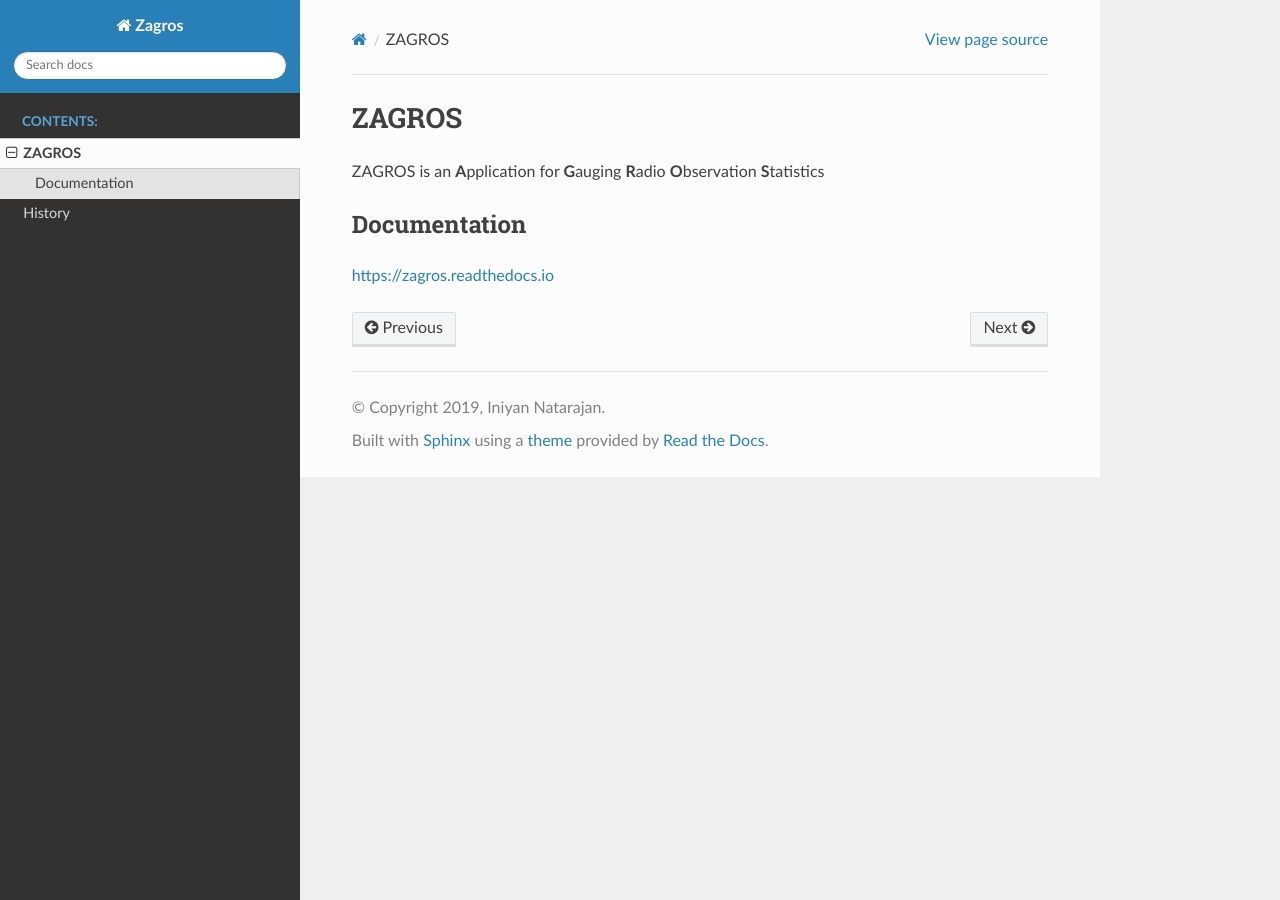
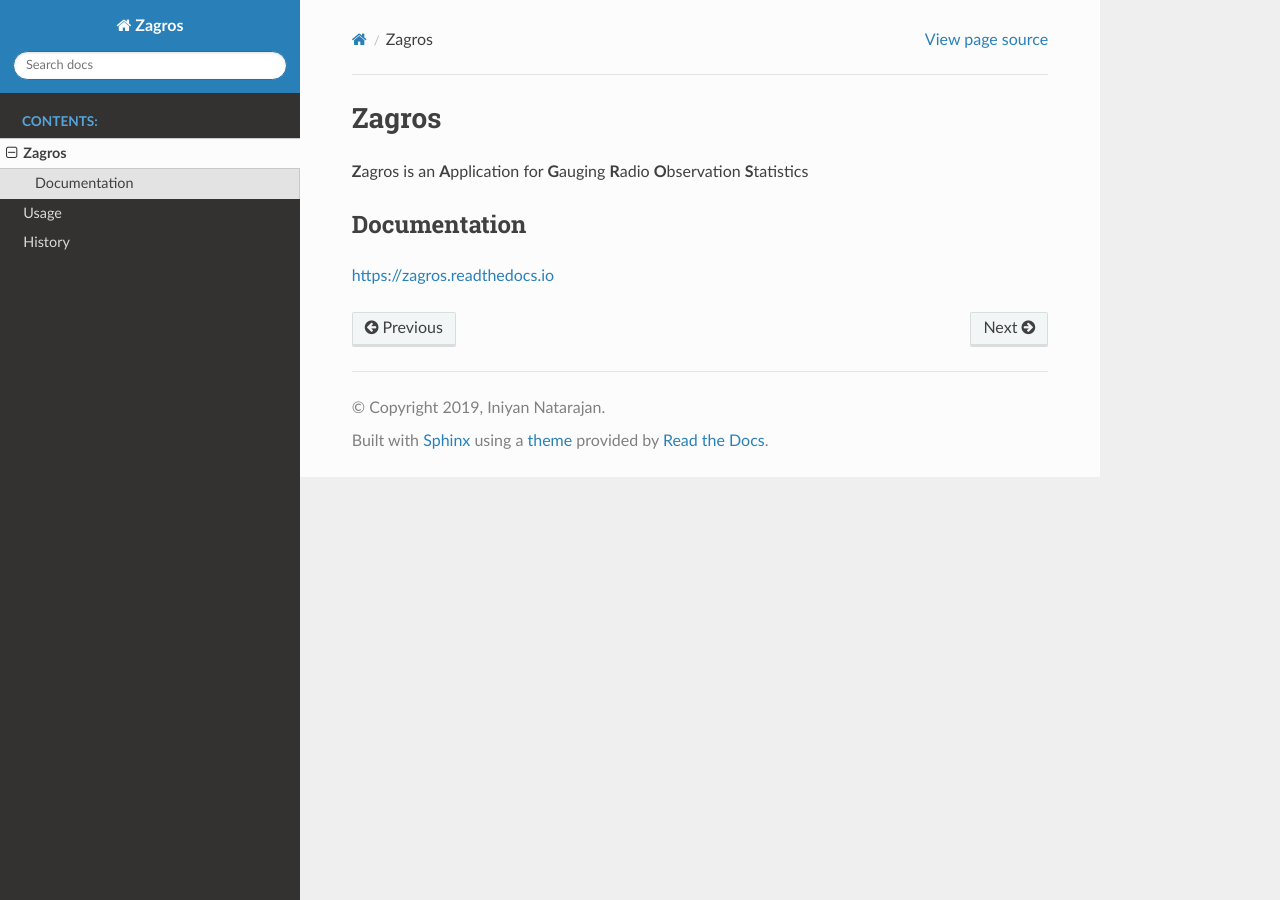
Before and after one commit to iniyannatarajan/zagros, a Sphinx documentation site: the page built from docs/source/readme.rst, in a window 1280 px wide. Built offline with Sphinx 7.4.7 and the Read the Docs theme 2.0.0, drawn with Linux system fonts in a browser that asks for light colours.

Commit message:
Add usage doc

```diff
--- a/README.rst
+++ b/README.rst
@@ -1,8 +1,8 @@
 ======
-ZAGROS
+Zagros
 ======
 
-ZAGROS is an **A**\ pplication for **G**\ auging **R**\ adio **O**\ bservation **S**\ tatistics
+**Z**\ agros is an **A**\ pplication for **G**\ auging **R**\ adio **O**\ bservation **S**\ tatistics
 
 Documentation
 -------------
--- a/docs/source/index.rst
+++ b/docs/source/index.rst
@@ -11,6 +11,7 @@
    :caption: Contents:
 
    readme
+   usage
    history
 
 Indices and tables
```
Also changed, not shown: docs/source/usage.rst (added, +7 -0 lines).
